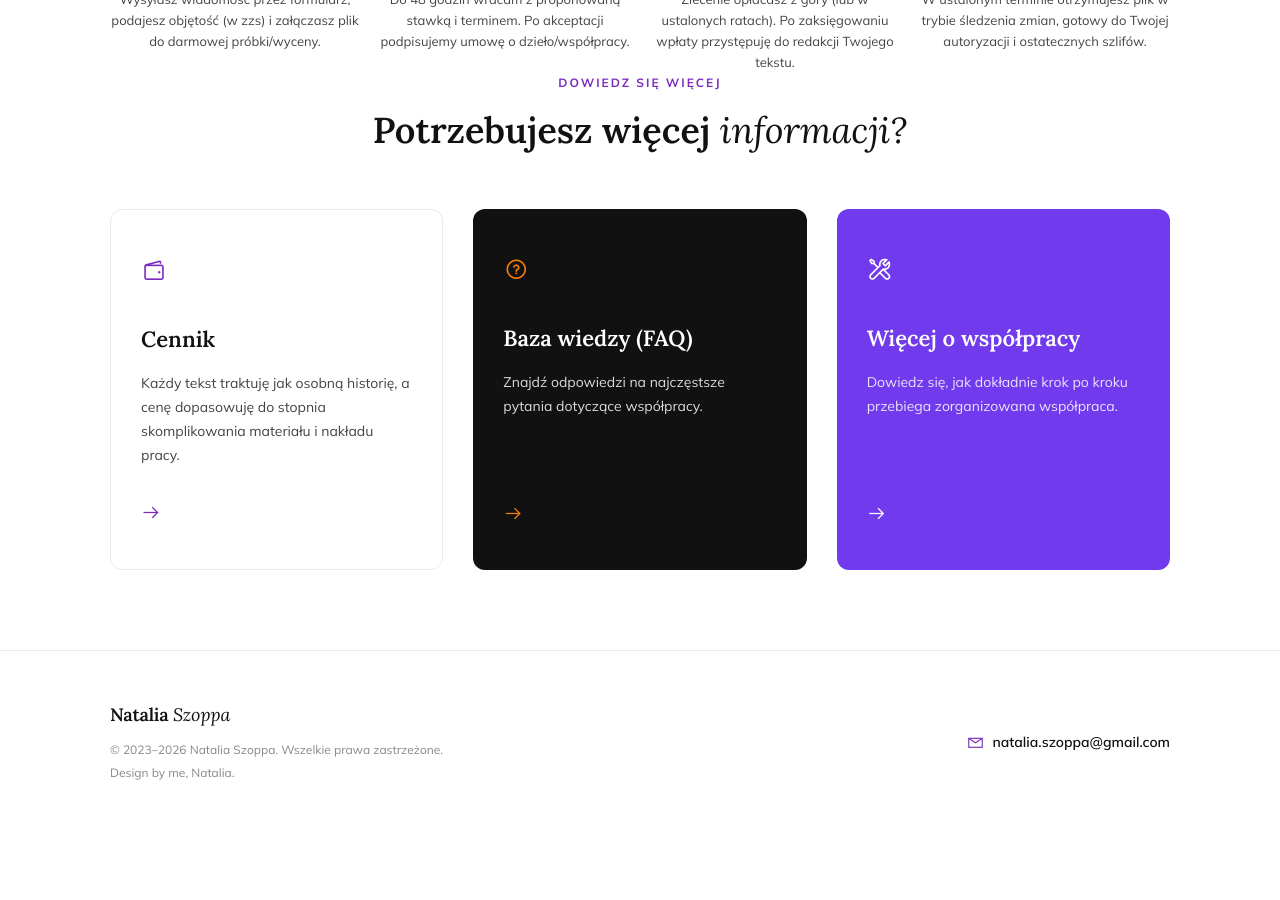
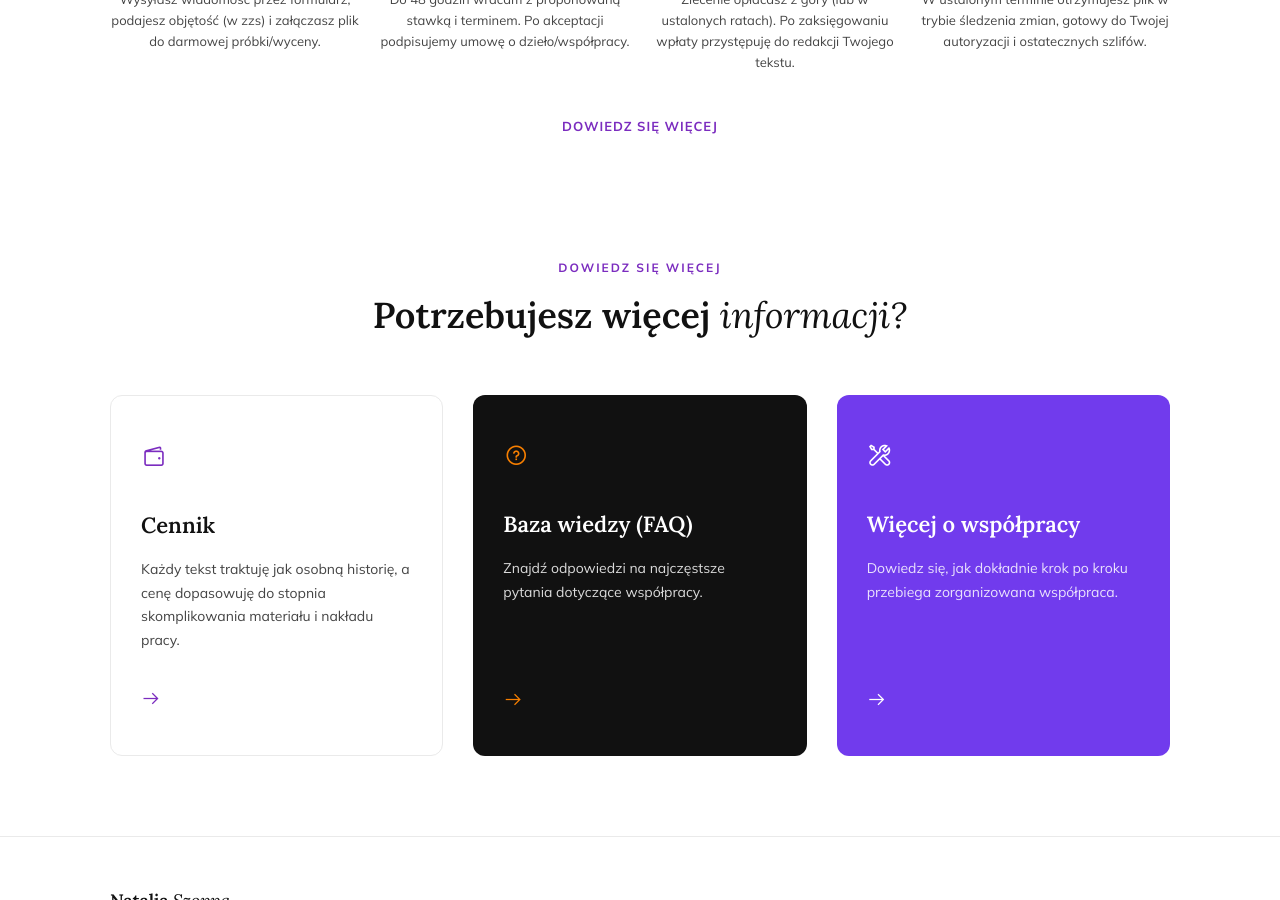
Before and after one commit to Bonnie00726/nataliaszoppa, a Jekyll site: the page built from oferta.html, in a window 1280 px wide and 900 px high, scrolled down 4296 px. Built offline with Jekyll 4.4.1, drawn with Linux system fonts in a browser that asks for light colours; before the commit the page ends 5129 px from its top, so only the background shows below that.

Commit message:
Update oferta.html

```diff
--- a/oferta.html
+++ b/oferta.html
@@ -373,15 +373,19 @@
                 <h4>Płatność i Praca</h4>
                 <p>Zlecenie opłacasz z góry (lub w ustalonych ratach). Po zaksięgowaniu wpłaty przystępuję do redakcji Twojego tekstu.</p>
             </div>
-            <div class="step-item">
+           <div class="step-item">
                 <div class="step-number">4</div>
                 <h4>Gotowe!</h4>
                 <p>W ustalonym terminie otrzymujesz plik w trybie śledzenia zmian, gotowy do Twojej autoryzacji i ostatecznych szlifów.</p>
             </div>
         </div>
+
+        <div style="text-align: center; margin-top: 40px; margin-bottom: 80px;">
+            <a href="{{ '/zasady-wspolpracy.html' | relative_url }}" style="font-size: 13px; font-weight: 700; color: var(--accent-purple); text-transform: uppercase; letter-spacing: 1px;">Dowiedz się więcej</a>
+        </div>
     </section>
 
-    <section class="info-section">
+    <section class="info-section" style="padding-top: 40px;">
         <div class="section-header">
             <span class="section-subtitle">Dowiedz się więcej</span>
             <h2>Potrzebujesz więcej <i>informacji?</i></h2>
```
